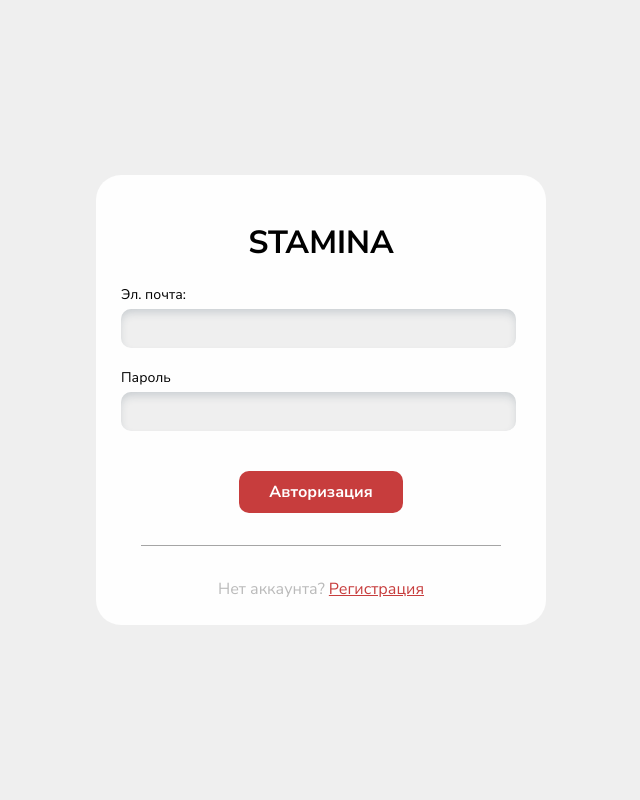
After one commit to WiggMatt/FitnessClub, a Django app: template main_app/templates/main_app/login.html in a window 1280 px wide. The commit adds this page. Shown: the whole page, without its empty margins (319-959 px from the left). Run offline with Django 5.2, Linux system fonts and the light colour scheme; the template is opened without the code that fills it: values that come from a table or form of the project are taken from there, others are empty.

Commit message:
Логинизация/авторизация

```diff
--- a/FitnessClub/urls.py
+++ b/FitnessClub/urls.py
@@ -25,6 +25,4 @@ urlpatterns = [
     path('', main_view, name='main_page'),
     path('', include('main_app.urls')),
     path('admin/', admin.site.urls),
-    path('', main_page, name='MainPage'),
-    path('abonements', abonements_page, name='AbonementsPage' )
 ]
--- a/main_app/forms.py
+++ b/main_app/forms.py
@@ -7,7 +7,13 @@ from .models import ClientProfile
 class RegistrationForm(UserCreationForm):
     class Meta(UserCreationForm.Meta):
         model = ClientProfile
-        fields = ['bio', 'birth_date', 'phone_number', 'address', 'password1', 'password2']
+        fields = ['username', 'bio', 'gender', 'birth_date', 'phone_number', 'address', 'password1', 'password2']
+        widgets = {
+            'birth_date': forms.DateInput(attrs={
+                'class': 'form-control',
+                'type': 'date',
+            }),
+        }
 
     def save(self, commit=True):
         user = super().save(commit=False)
@@ -20,12 +26,12 @@ class LoginForm(AuthenticationForm):
     username = forms.CharField(
         label="Имя пользователя",
         max_length=100,
-        widget=forms.CharField,
+        widget=forms.TextInput(attrs={'class': 'form-control'}),  # Пример атрибутов виджета
     )
     password = forms.CharField(
         label="Пароль",
         strip=False,
-        widget=forms.PasswordInput,
+        widget=forms.PasswordInput(attrs={'class': 'form-control'}),  # Пример атрибутов виджета
     )
 
     error_messages = {
--- a/main_app/models.py
+++ b/main_app/models.py
@@ -9,6 +9,7 @@ class CustomUser(AbstractUser):
         ('F', 'Женский'),
         ('O', 'Другой'),
     ]
+    username = models.EmailField("Электронная почта", max_length=100, unique=True)
 
     gender = models.CharField(max_length=1, choices=GENDER_CHOICES)
 
--- /dev/null
+++ b/main_app/static/css/registration.css
@@ -0,0 +1,170 @@
+body {
+    font-family: 'Nunito Sans', sans-serif;
+    display: flex;
+    justify-content: center;
+    align-items: center;
+    height: 100vh;
+    margin: 0;
+    background-color: #efefef;
+}
+
+/* Стили для формы */
+form {
+    width: 400px;
+    max-width: 500px; /* Ширина формы */
+    margin: 0 auto; /* Центрирование по горизонтали */
+    padding: 35px; /* Отступы вокруг содержимого формы */
+    border-radius: 25px ; /* Закругление углов формы */
+     background-color: rgba(255, 255, 255, 0.93); /* Цвет фона формы */
+    box-shadow: 0px 5px 39px -22px rgba(255, 255, 255, 0.2);
+}
+.service-logo{
+    width: 400px;
+    max-width: 500px; /* Ширина формы */
+    margin: 0 auto; /* Центрирование по горизонтали */
+    padding: 35px 35px 35px 0; /* Отступы вокруг содержимого формы */
+    border-radius: 0 25px 25px 0;
+     background-color: #050409; /* Цвет фона формы */
+    box-shadow: 0px 5px 39px -22px rgba(255, 255, 255, 0.2);
+    border: #454545 1px solid;
+
+}
+
+.reg-page{
+    display: flex;
+
+}
+/* Стили для текстовых полей и меток */
+.input-group {
+    margin-bottom: 20px; /* Отступ между группами элементов */
+}
+
+.input-group label {
+    display: block; /* Размещаем метку на отдельной строке */
+    color: black;
+    font-size: 0.875rem;;
+    margin-bottom: 5px;
+}
+
+.input-group input[type="text"],
+.input-group input[type="email"],
+.input-group input[type="password"] {
+     width: calc(100% - 25px); /* Ширина поля ввода (вычисляемая, минус отступы) */
+    padding: 10px; /* Внутренние отступы текстовых полей */
+    border-radius: 10px; /* Закругление углов текстовых полей */
+    border: none;
+    box-shadow: 0px 5px 10px -2px rgba(34, 60, 80, 0.2) inset;
+    background-color: #efefef;
+    font-family: 'Nunito Sans', sans-serif;
+    font-size: 0.875rem;
+    color: #000000;
+}
+
+/* Стили для кнопки */
+.button-center {
+    text-align: center; /* Выравнивание кнопки по центру */
+    margin-top: 40px;
+}
+
+button{
+    border: 0;
+    border-radius: 10px;
+    background-color: #c73d3d;
+    padding: 10px 30px;
+    font-family: 'Nunito Sans', sans-serif;
+    font-size: 1rem;
+    font-weight: bolder;
+
+    color: white;
+}
+
+button:hover{
+    transform: scale(1.05);
+}
+
+.hr-line{
+    margin: 32px 20px;
+    border-right: none;
+    border-bottom: none;
+    border-left: none;
+    border-image: initial;
+    border-top: 1px solid rgb(165, 165, 165);
+}
+
+.login-prompt{
+    display: flex;
+    align-items: center;
+    justify-content: center;
+}
+.login-link:hover{
+    color: coral;
+}
+.login-link{
+    color: #c73d3d;
+}
+
+.login-text{
+    margin: 0;
+    color: #bababa;
+}
+.sharp-gradient, .sharp-gradient2 {
+    position: absolute;
+    top: 0;
+    z-index: -100;
+}
+.sharp-gradient{
+    left: 0;
+}
+.sharp-gradient2{
+    right: 0;
+}
+.logo-image{
+    display: flex;
+    align-items: center;
+    justify-content: center;
+
+
+}
+
+.image-container {
+    width: 100%;
+    height: 100%;
+}
+
+.image-repair {
+    width: 100%; /* Сделать изображение шириной во всю ширину родительского div */
+    height: auto; /* Поддерживать соотношение сторон */
+    display: block; /* Сделать изображение блочным элементом */
+}
+
+.logotip{
+    display: flex;
+    align-items: center;
+    justify-content: center;
+    margin-left: 35px;
+    margin-bottom: 30px;
+}
+.center{
+    display: flex;
+    align-items: center;
+    justify-content: center;
+}
+.input-group textarea  {
+    box-shadow: 0px 5px 10px -2px rgba(34, 60, 80, 0.2) inset;
+    background-color: #efefef;
+    padding: 10px;
+    border: none;
+    border-radius: 10px;
+    width: 100%;
+    box-sizing: border-box;
+    color: #bababa;
+    font-family: 'Nunito Sans', sans-serif;
+    font-size: 14px;
+    height: 100px;
+    resize: none;
+}
+@media screen and (max-width: 1366px) {
+    form {
+        padding: 25px; /* Уменьшаем отступы формы для экранов ноутбуков */
+    }
+}
--- a/main_app/templates/main_app/abonements.html
+++ b/main_app/templates/main_app/abonements.html
@@ -49,7 +49,7 @@
 
       <div class="container-fluid">
         <div class="d-flex align-items-center">
-          <div class="site-logo"><a href="main.html">Stamina<span></span> </a></div>
+          <div class="site-logo"><a href="/">Stamina<span></span> </a></div>
           <div class="ml-auto">
             <nav class="site-navigation position-relative text-right" role="navigation">
               <ul class="site-menu main-menu js-clone-nav mr-auto d-none d-lg-block">
--- /dev/null
+++ b/main_app/templates/main_app/login.html
@@ -0,0 +1,41 @@
+{% load static %}
+<!DOCTYPE html>
+<html lang="en">
+<head>
+    <meta charset="UTF-8">
+    <title>Title</title>
+    <link rel="preconnect" href="https://fonts.googleapis.com">
+    <link rel="preconnect" href="https://fonts.gstatic.com" crossorigin>
+    <link href="https://fonts.googleapis.com/css2?family=Nunito+Sans:ital,opsz,wght@0,6..12,200..1000;1,6..12,200..1000&display=swap"
+          rel="stylesheet">
+    <link rel="stylesheet" type="text/css" href="{% static 'css/registration.css' %}">
+</head>
+<body>
+<form method="post">
+    {% csrf_token %}
+    <div class="center">
+        <h1>STAMINA</h1>
+
+    </div>
+
+    <div class="input-group">
+        <label for="id_username">Эл. почта:</label>
+        {{ form.username }}
+    </div>
+
+    <div class="input-group">
+        <label for="id_firstname">Пароль</label>
+        {{ form.password }}
+    </div>
+
+    <div class='button-center'>
+        <button class="login-button" type="submit">Авторизация</button>
+    </div>
+    <hr class='hr-line'>
+    <div class="login-prompt">
+        <p class="login-text">Нет аккаунта? <a class="login-link" href="{% url 'registration' %}">Регистрация</a></p>
+    </div>
+
+</form>
+</body>
+</html>
--- a/main_app/templates/main_app/main.html
+++ b/main_app/templates/main_app/main.html
@@ -49,12 +49,12 @@
 
       <div class="container-fluid">
         <div class="d-flex align-items-center">
-          <div class="site-logo"><a href="abonements.html">Stamina<span>.</span> </a></div>
+          <div class="site-logo"><a href="/">Stamina<span>.</span> </a></div>
           <div class="ml-auto">
             <nav class="site-navigation position-relative text-right" role="navigation">
               <ul class="site-menu main-menu js-clone-nav mr-auto d-none d-lg-block">
 
-                <li><a href="abonements.html#services-section" class="nav-link">Абонементы</a></li>
+                <li><a href="{% url 'abonements' %}" class="nav-link">Абонементы</a></li>
                 <li><a href="abonements.html#contact-section" class="nav-link">Личный кабинет</a></li>
               </ul>
             </nav>
--- a/main_app/urls.py
+++ b/main_app/urls.py
@@ -7,4 +7,5 @@ urlpatterns = [
     path('registration/', views.registration, name='registration'),
     path('login/', views.user_login, name='login'),
     path('logout/', views.logout_view,  name='logout'),
+    path('abonements/', views.abonement_view, name='abonements'),
 ]
```
Also changed, not shown: main_app/templates/main_app/registration.html (added, +64 -0 lines), main_app/views.py (+7 -3 lines), db.sqlite3, main_app/migrations/0002_alter_customuser_username.py (added).
